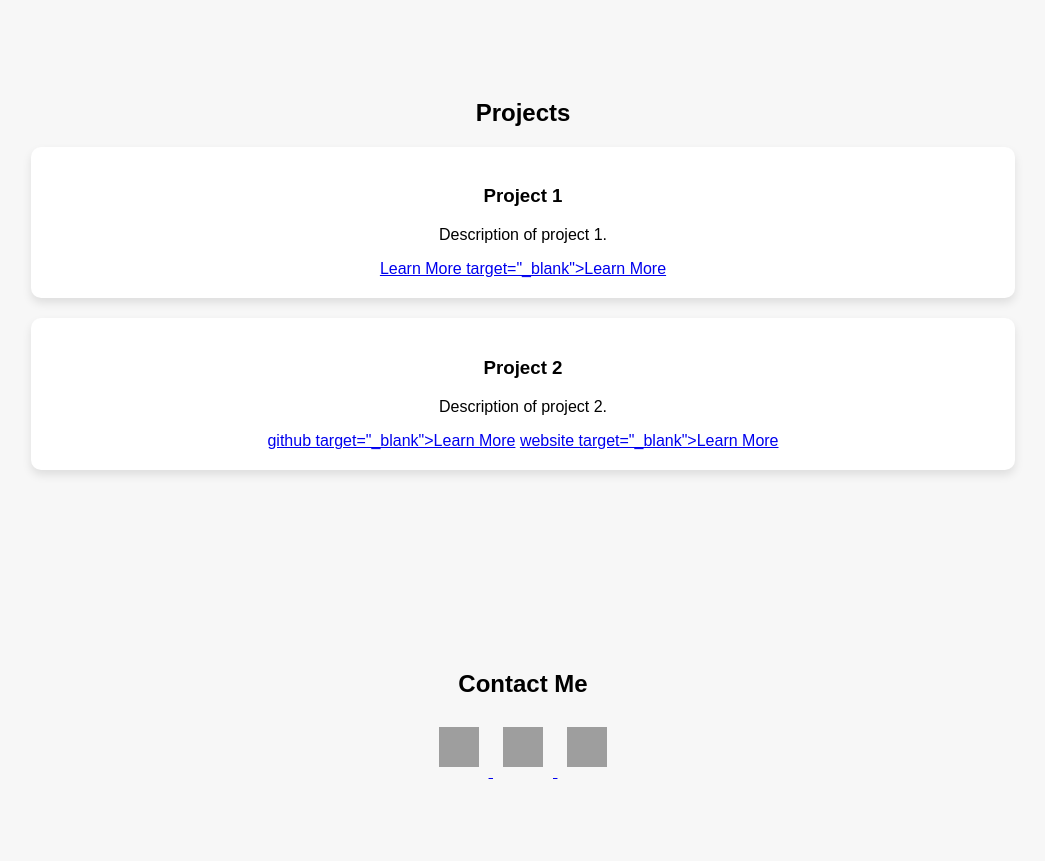
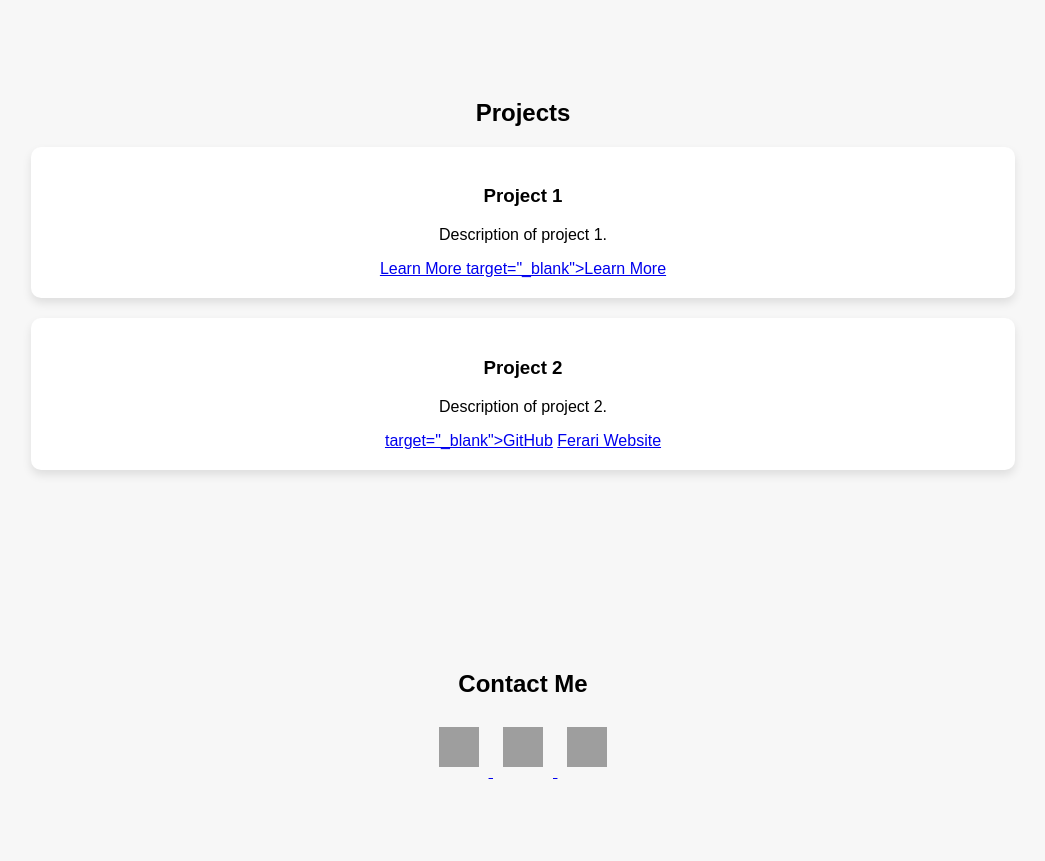
Before and after one commit to yotamdavid/profile_wabsite, a Flask app: page / in a window 1280 px wide. Shown: the part 345-1206 px from the top of the page, without its empty margins (117-1162 px from the left). Run offline with Flask 2, Linux system fonts and the light colour scheme; grey boxes are pictures that could not be loaded.

Commit message:
Update index.html

```diff
--- a/ferari_finel/web_project/templates/index.html
+++ b/ferari_finel/web_project/templates/index.html
@@ -41,8 +41,8 @@
         <div class="project-card">
             <h3>Project 2</h3>
             <p>Description of project 2.</p>
-            <a href="https://github.com/yotamdavid/ferari_finel">github target="_blank">Learn More</a></a>
-            <a href="http://34.23.152.112:5000/">website target="_blank">Learn More</a></a>
+            <a href="https://github.com/yotamdavid/ferari_finel"> target="_blank">GitHub</a>
+            <a href="http://34.23.152.112:5000/" target="_blank">Ferari Website</a>
         </div>
     </section>
 
```
